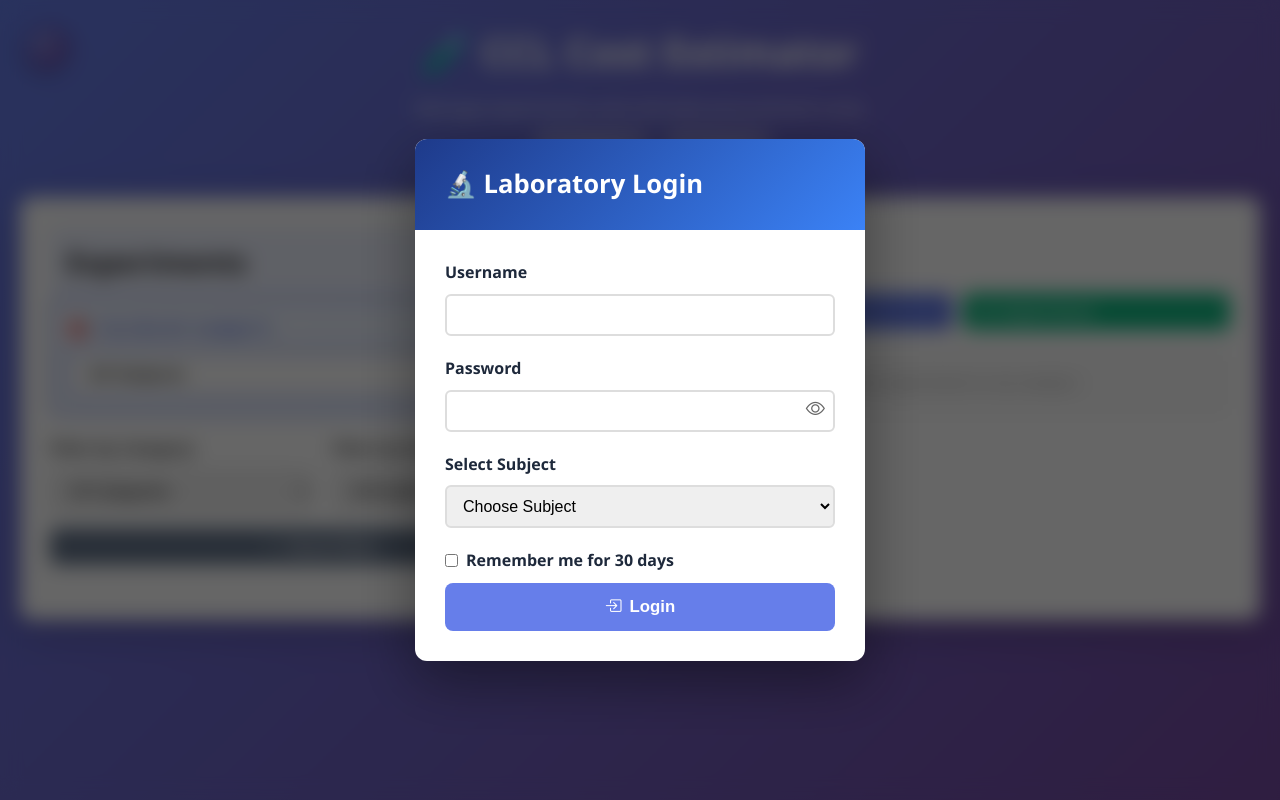
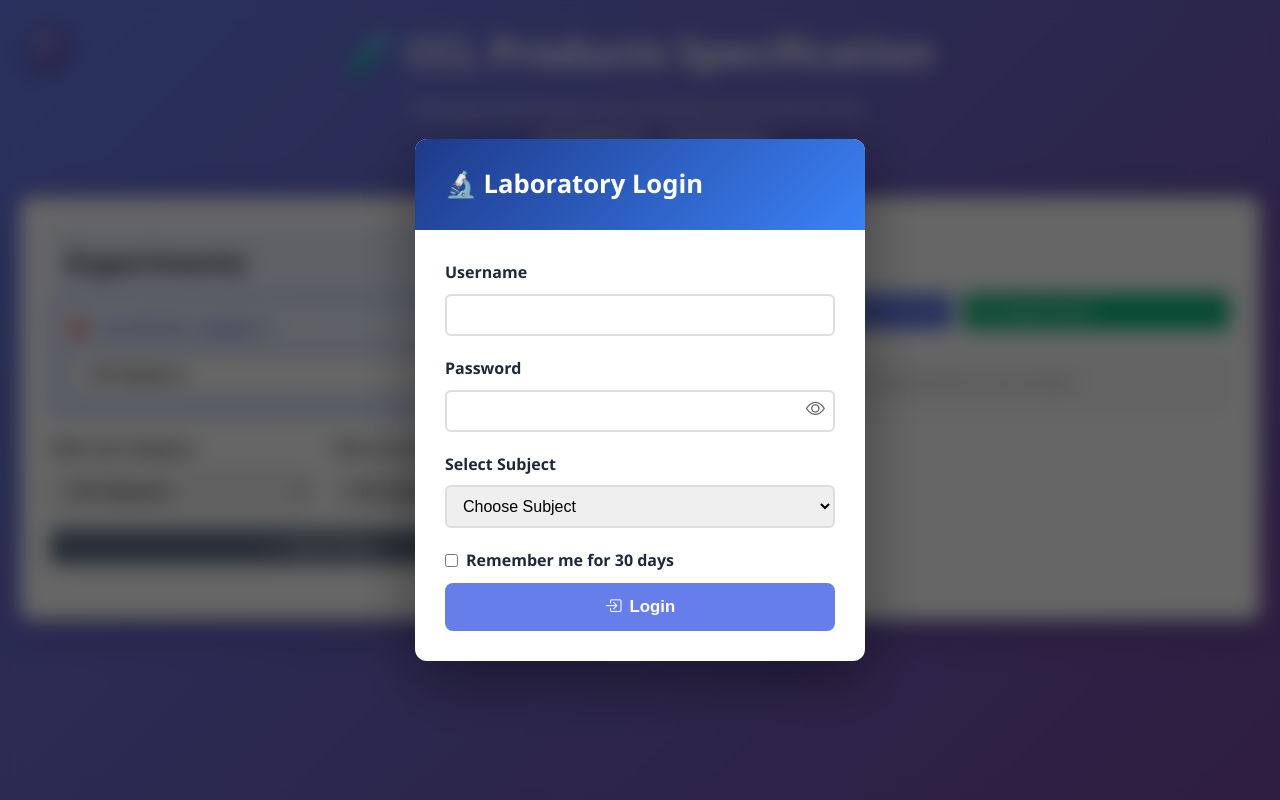
Before and after one commit to BiswajitRakshit/CCL_Products_Specification, a Flask app: page / in a window 1280 px wide. Run offline with Flask 3, Linux system fonts and the light colour scheme; some libraries are stand-ins or nearby versions.

Commit message:
Update the title of the page

```diff
--- a/templates/index.html
+++ b/templates/index.html
@@ -360,7 +360,7 @@
 
     <div class="container">
         <header>
-            <h2>🧪 CCL Cost Estimator</h2>
+            <h2>🧪 CCL Products Specification</h2>
             <p class='subtitle'>Manage experiments and calculate procurement costs</p>
             <div id="userInfo" style="margin-top: 10px; font-size: 0.9em; opacity: 0.9;">
                 <span id="currentUser"></span>
@@ -629,4 +629,5 @@
 
     </script>
 </body>
+
 </html>
```
